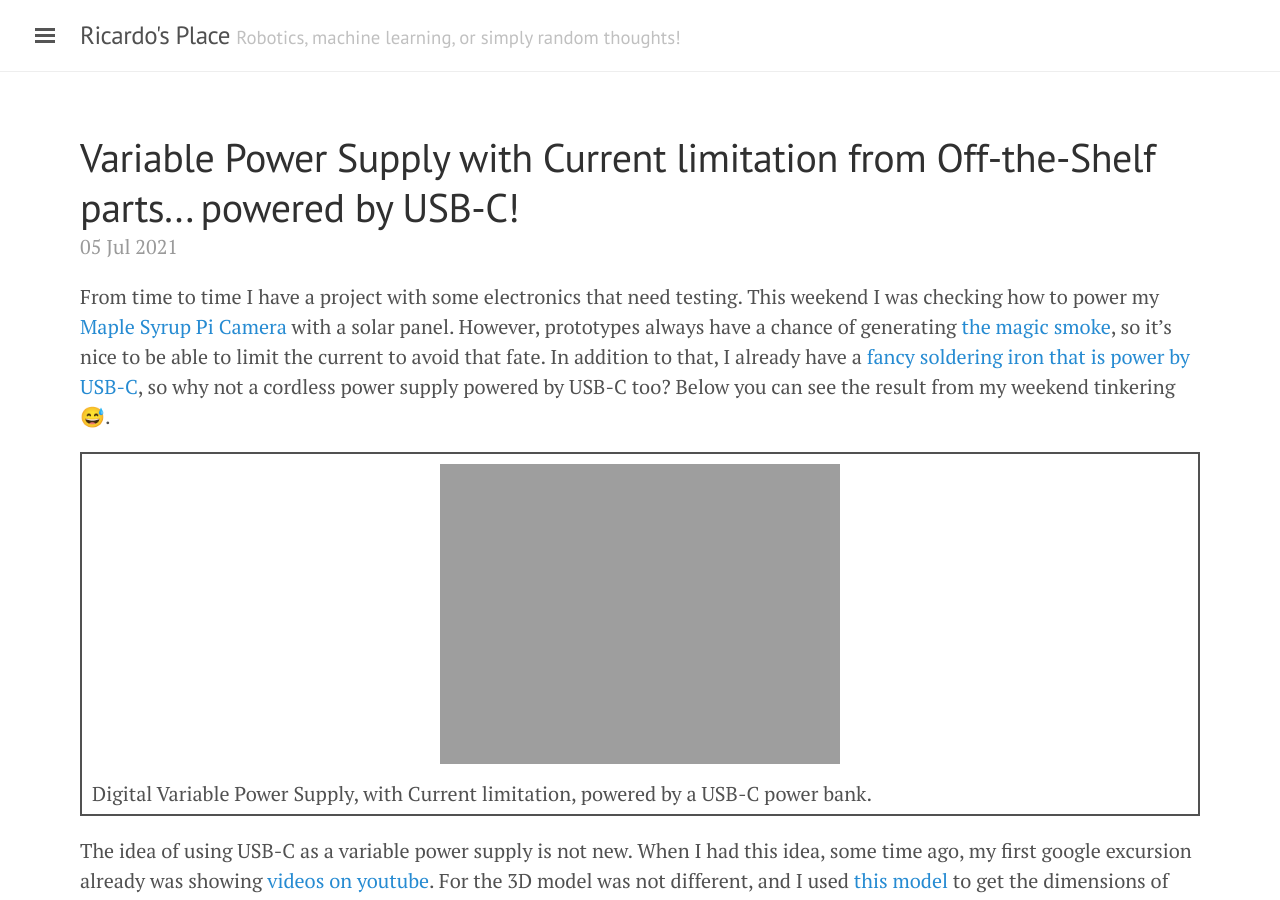
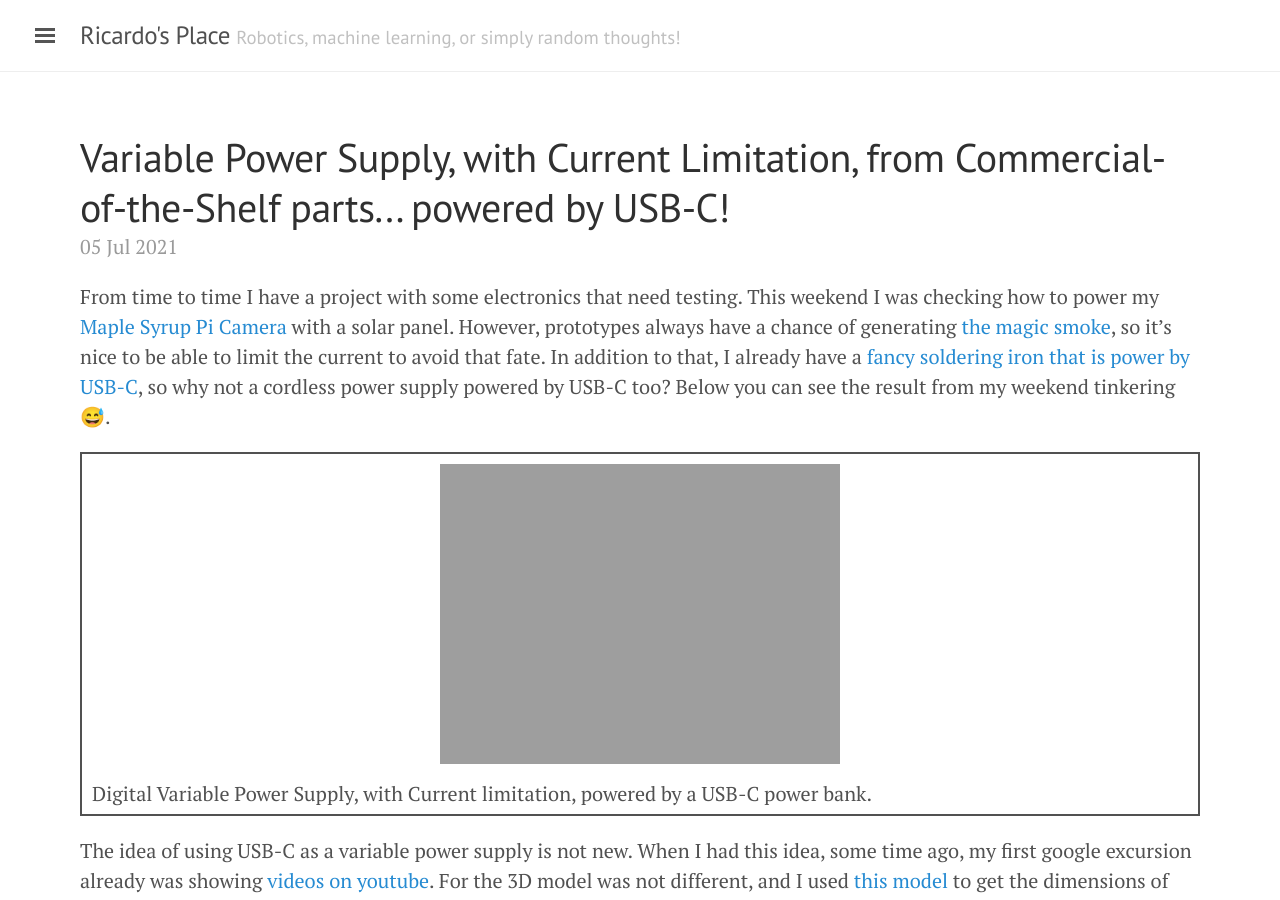
Before and after one commit to ricardodeazambuja/ricardodeazambuja.github.io, a Jekyll site: the page built from _posts/2021-07-05-usb-c_regulated_power_supply.md, in a window 1280 px wide and 900 px high. Built offline with Jekyll 4.4.1, drawn with Linux system fonts in a browser that asks for light colours; emoji names are drawn with the system emoji font; some of the changed text lies outside the part shown.

Commit message:
More typos...

```diff
--- a/_posts/2021-07-05-usb-c_regulated_power_supply.md
+++ b/_posts/2021-07-05-usb-c_regulated_power_supply.md
@@ -1,6 +1,6 @@
 ---
 layout: post
-title: Variable Power Supply with Current limitation from Off-the-Shelf parts... powered by USB-C!
+title: Variable Power Supply, with Current Limitation, from Commercial-of-the-Shelf parts... powered by USB-C!
 category: electronics
 draft: true
 published: true
```
